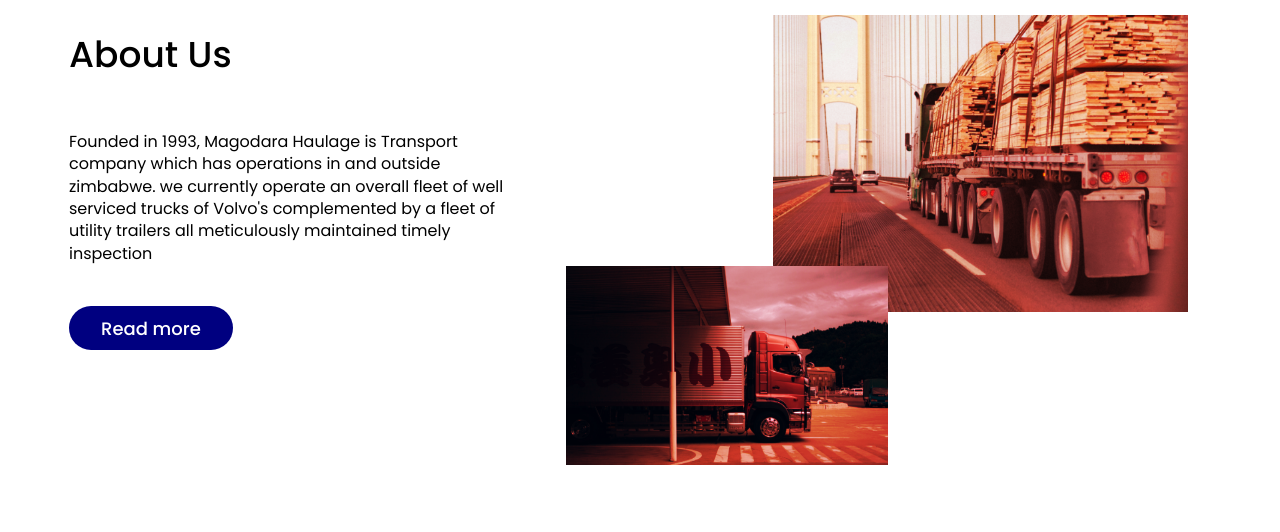
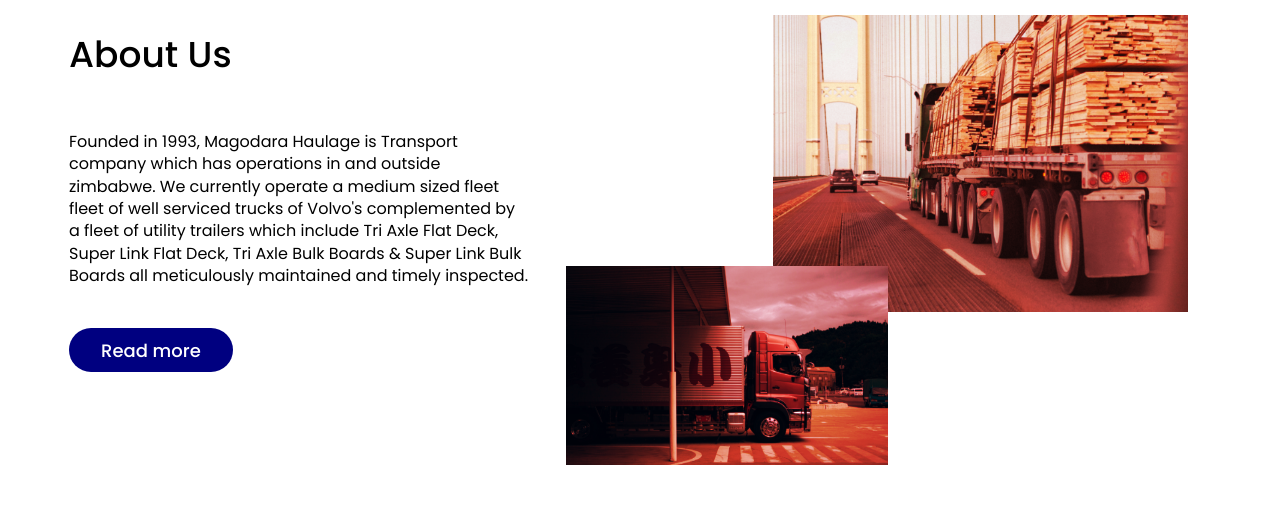
Before and after one commit to rugube/rugube.github.io, a plain HTML site: page index.html in a window 1280 px wide. Shown: the part 1060-1592 px from the top of the page. Drawn offline with Linux system fonts and the light colour scheme.

Commit message:
changed home page

```diff
--- a/index.html
+++ b/index.html
@@ -76,7 +76,7 @@
                 About Us
             </h2>
             <p>
-                Founded in 1993, Magodara Haulage is Transport company which has operations in and outside zimbabwe. we currently operate an overall fleet of well serviced trucks of Volvo's complemented by a fleet of utility trailers all meticulously maintained timely inspection
+                Founded in 1993, Magodara Haulage is Transport company which has operations in and outside zimbabwe. We currently operate a medium sized fleet fleet of well serviced trucks of Volvo's complemented by a fleet of utility trailers which include Tri Axle Flat Deck, Super Link Flat Deck, Tri Axle Bulk Boards & Super Link Bulk Boards all meticulously maintained and timely inspected.
             </p>
 
             <a href="./about-us.html">Read more</a>
```
